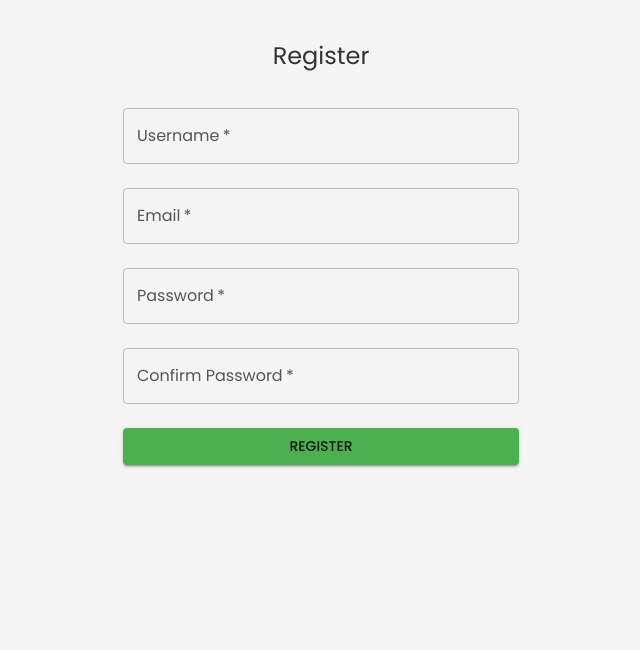
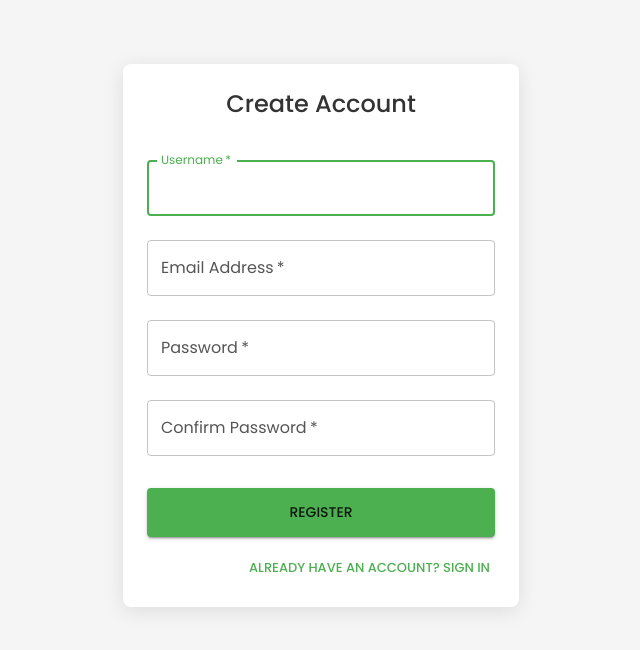
Before and after one commit to ZabieTechnology/Frontend, a React (Create React App) app: page /register in a window 1280 px wide. Shown: the top 650 px of the page, without its empty margins (319-959 px from the left). Built offline with nearby package versions, Linux system fonts and the light colour scheme; no server answers.

Commit message:
login update

```diff
--- a/src/components/Login.js
+++ b/src/components/Login.js
@@ -16,7 +16,7 @@ const Login = ({ setToken }) => {
   const handleLogin = async () => {
     try {
       // Send POST request to backend API
-      const response = await axios.post(`${apiUrl}/login`, {
+      const response = await axios.post(`${apiUrl}/api/auth/login`, {
         username: username,  // Assuming you use username as the username
         password: password,
       });
--- a/src/components/Register.js
+++ b/src/components/Register.js
@@ -1,95 +1,166 @@
 // src/components/Register.js
 import React, { useState } from "react";
-import { Button, TextField, Box, Typography, Container } from "@mui/material";
+import {
+  Button,
+  TextField,
+  Box,
+  Typography,
+  Container,
+  CircularProgress,
+  Alert,
+  Grid, // <<< Added Grid import here
+} from "@mui/material";
 import axios from "axios";
-import { useNavigate } from "react-router-dom";
+import { useNavigate, Link as RouterLink } from "react-router-dom";
 
 const Register = () => {
   const [username, setUsername] = useState("");
-  const [email, setEmail] = useState(""); // Added email state
+  const [email, setEmail] = useState("");
   const [password, setPassword] = useState("");
   const [confirmPassword, setConfirmPassword] = useState("");
-  const [error, setError] = useState(""); // For error handling
+  const [error, setError] = useState("");
+  const [success, setSuccess] = useState(""); // For success message
+  const [loading, setLoading] = useState(false); // For loading state
   const navigate = useNavigate();
-  const apiUrl = process.env.REACT_APP_API_URL;
+  const apiUrl = process.env.REACT_APP_API_URL || ''; // Ensure a default
 
   const handleSubmit = async (e) => {
     e.preventDefault();
+    setError(""); // Clear previous errors
+    setSuccess(""); // Clear previous success messages
+    setLoading(true); // Start loading
 
-    // Simple password match validation
     if (password !== confirmPassword) {
       setError("Passwords do not match");
+      setLoading(false);
       return;
+    }
+    if (password.length < 6) { // Example: Minimum password length
+        setError("Password must be at least 6 characters long.");
+        setLoading(false);
+        return;
     }
 
     try {
-      // Sending the POST request to the backend
-      const response = await axios.post(`${apiUrl}/register`, {
+      // Sending the POST request to the correct backend endpoint
+      const response = await axios.post(`${apiUrl}/api/auth/register`, { // Corrected endpoint
         username,
         password,
-        email, // Sending email along with username and password
+        email,
       });
 
-      // If registration is successful
       if (response.status === 201) {
-        setError(""); // Clear any previous errors
-        navigate("/login"); // Redirect to login page
+        setSuccess("Registration successful! Redirecting to login...");
+        setTimeout(() => {
+          navigate("/login"); // Redirect to login page after a short delay
+        }, 2000); // 2-second delay
       }
     } catch (err) {
       if (err.response) {
-        // Handle specific backend error responses
-        setError(err.response.data.message); // Display message from backend
+        setError(err.response.data.message || "Registration failed. Please check your details.");
+      } else if (err.request) {
+        setError("No response from server. Please try again later.");
       } else {
-        setError("Error creating account. Please try again."); // General error handling
+        setError("Error setting up registration. Please try again.");
       }
+      console.error("Registration error:", err);
+    } finally {
+      setLoading(false); // Stop loading
     }
   };
 
   return (
     <Container component="main" maxWidth="xs">
-      <Box sx={{ display: "flex", flexDirection: "column", alignItems: "center", mt: 5 }}>
-        <Typography variant="h5">Register</Typography>
-        <form onSubmit={handleSubmit} style={{ width: "100%", marginTop: 20 }}>
+      <Box
+        sx={{
+          marginTop: 8,
+          display: "flex",
+          flexDirection: "column",
+          alignItems: "center",
+          p: 3,
+          borderRadius: 2,
+          boxShadow: "0px 4px 20px rgba(0, 0, 0, 0.1)", // Softer shadow
+          bgcolor: "background.paper",
+        }}
+      >
+        <Typography component="h1" variant="h5" sx={{ mb: 2, fontWeight: 'medium' }}>
+          Create Account
+        </Typography>
+        {error && <Alert severity="error" sx={{ width: '100%', mb: 2 }} onClose={() => setError("")}>{error}</Alert>}
+        {success && <Alert severity="success" sx={{ width: '100%', mb: 2 }}>{success}</Alert>}
+        <Box component="form" onSubmit={handleSubmit} noValidate sx={{ mt: 1, width: '100%' }}>
           <TextField
+            margin="normal"
+            required
+            fullWidth
+            id="username"
             label="Username"
-            fullWidth
-            margin="normal"
+            name="username"
+            autoComplete="username"
+            autoFocus
             value={username}
             onChange={(e) => setUsername(e.target.value)}
-            required
+            disabled={loading}
           />
           <TextField
-            label="Email"
+            margin="normal"
+            required
+            fullWidth
+            id="email"
+            label="Email Address"
+            name="email"
+            autoComplete="email"
+            value={email}
+            onChange={(e) => setEmail(e.target.value)}
             type="email"
-            fullWidth
-            margin="normal"
-            value={email}
-            onChange={(e) => setEmail(e.target.value)} // Handling email state change
-            required
+            disabled={loading}
           />
           <TextField
+            margin="normal"
+            required
+            fullWidth
+            name="password"
             label="Password"
             type="password"
-            fullWidth
-            margin="normal"
+            id="password"
+            autoComplete="new-password"
             value={password}
             onChange={(e) => setPassword(e.target.value)}
-            required
+            disabled={loading}
           />
           <TextField
+            margin="normal"
+            required
+            fullWidth
+            name="confirmPassword"
             label="Confirm Password"
             type="password"
-            fullWidth
-            margin="normal"
+            id="confirmPassword"
+            autoComplete="new-password"
             value={confirmPassword}
             onChange={(e) => setConfirmPassword(e.target.value)}
-            required
+            error={password !== confirmPassword && confirmPassword !== ""} // Highlight if passwords don't match
+            helperText={password !== confirmPassword && confirmPassword !== "" ? "Passwords do not match" : ""}
+            disabled={loading}
           />
-          {error && <Typography color="error">{error}</Typography>} {/* Error message display */}
-          <Button type="submit" variant="contained" color="primary" fullWidth sx={{ mt: 2 }}>
-            Register
+          <Button
+            type="submit"
+            fullWidth
+            variant="contained"
+            color="primary"
+            sx={{ mt: 3, mb: 2, py: 1.5 }} // Added padding
+            disabled={loading}
+          >
+            {loading ? <CircularProgress size={24} color="inherit" /> : "Register"}
           </Button>
-        </form>
+          <Grid container justifyContent="flex-end">
+            <Grid item>
+              <Button component={RouterLink} to="/login" variant="text" size="small" disabled={loading}>
+                Already have an account? Sign in
+              </Button>
+            </Grid>
+          </Grid>
+        </Box>
       </Box>
     </Container>
   );
```
